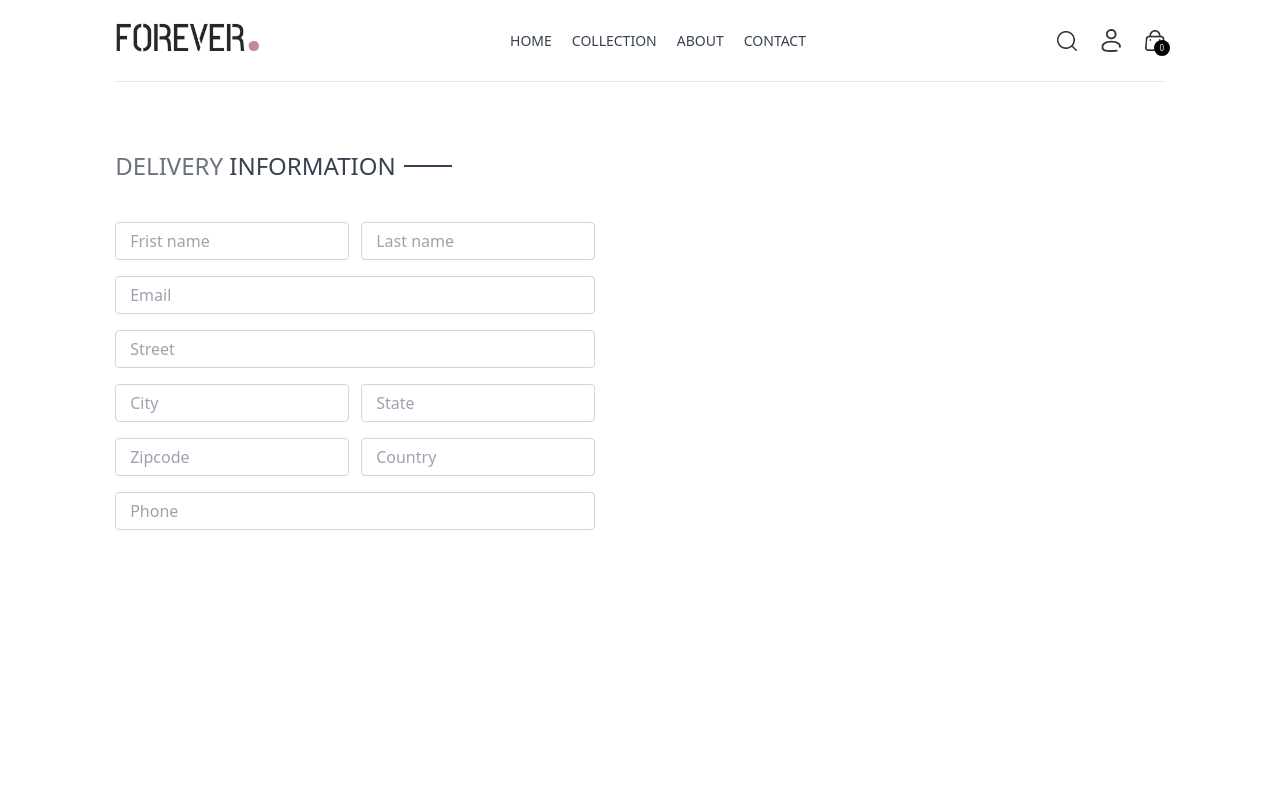
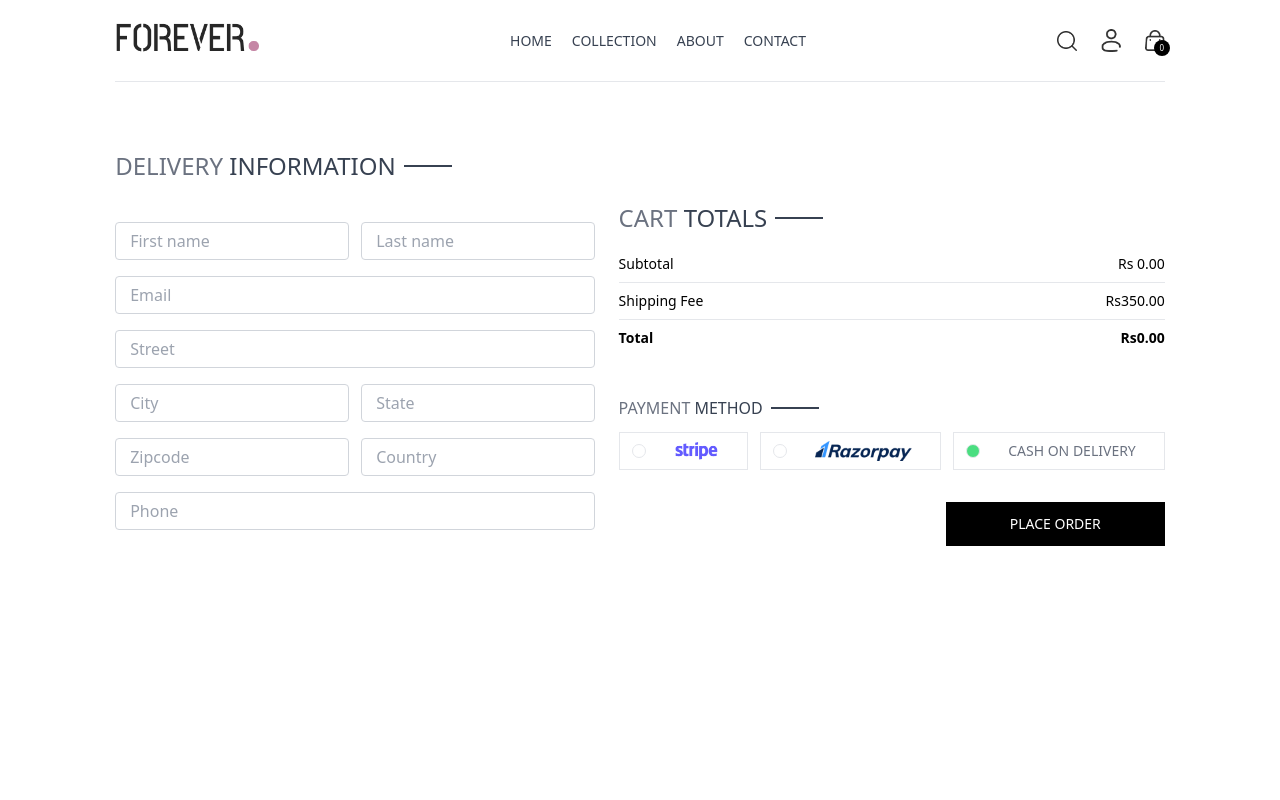
Before and after one commit to nipunnishamaheeka/E-Commerce-WebSite, a React (Vite) app in the folder frontEnd/: page /place-order in a window 1280 px wide. Shown: the top 800 px of the page. Built offline with nearby package versions, Linux system fonts and the light colour scheme.

Commit message:
delivery information form and payment method selection

```diff
--- a/frontEnd/src/pages/PlaceOrder.jsx
+++ b/frontEnd/src/pages/PlaceOrder.jsx
@@ -1,70 +1,132 @@
-import React from 'react'
-import Title from '../components/Title'
+import React, { useContext, useState } from "react";
+import Title from "../components/Title";
+import CartTotal from "../components/CartTotal";
+import { assets } from "../assets/assets";
+import { ShopContext } from "../context/ShopContext";
 
 const PlaceOrder = () => {
+  const [method, setMethod] = useState("cod");
+  const { navigate } = useContext(ShopContext);
 
   return (
     <div className="flex flex-col sm:flex-row justify-between gap-4 pt-5 sm:pt-14 min-h-[80vh] border-t">
-      {/* left-Side */}
+      {/* Left-Side */}
       <div className="flex flex-col gap-4 w-full sm:max-w-[480px]">
         <div className="text-xl sm:text-2xl my-3">
-          <Title text1={"DELIVERY "} text2={"INFORMATION"} />
+          <Title text1="DELIVERY " text2="INFORMATION" />
         </div>
         <div className="flex gap-3">
           <input
-            className="border border-gray-300 rounded py-1.5 px-3.5 w-full "
+            className="border border-gray-300 rounded py-1.5 px-3.5 w-full"
             type="text"
-            placeholder="Frist name"
+            placeholder="First name"
           />
           <input
-            className="border border-gray-300 rounded py-1.5 px-3.5 w-full "
+            className="border border-gray-300 rounded py-1.5 px-3.5 w-full"
             type="text"
             placeholder="Last name"
           />
         </div>
         <input
-          className="border border-gray-300 rounded py-1.5 px-3.5 w-full "
+          className="border border-gray-300 rounded py-1.5 px-3.5 w-full"
           type="text"
           placeholder="Email"
         />
         <input
-          className="border border-gray-300 rounded py-1.5 px-3.5 w-full "
+          className="border border-gray-300 rounded py-1.5 px-3.5 w-full"
           type="text"
           placeholder="Street"
         />
         <div className="flex gap-3">
           <input
-            className="border border-gray-300 rounded py-1.5 px-3.5 w-full "
+            className="border border-gray-300 rounded py-1.5 px-3.5 w-full"
             type="text"
             placeholder="City"
           />
           <input
-            className="border border-gray-300 rounded py-1.5 px-3.5 w-full "
+            className="border border-gray-300 rounded py-1.5 px-3.5 w-full"
             type="text"
             placeholder="State"
           />
         </div>
         <div className="flex gap-3">
           <input
-            className="border border-gray-300 rounded py-1.5 px-3.5 w-full "
+            className="border border-gray-300 rounded py-1.5 px-3.5 w-full"
             type="text"
             placeholder="Zipcode"
           />
           <input
-            className="border border-gray-300 rounded py-1.5 px-3.5 w-full "
+            className="border border-gray-300 rounded py-1.5 px-3.5 w-full"
             type="text"
             placeholder="Country"
           />
         </div>
         <input
-          className="border border-gray-300 rounded py-1.5 px-3.5 w-full "
+          className="border border-gray-300 rounded py-1.5 px-3.5 w-full"
           type="number"
           placeholder="Phone"
         />
       </div>
 
+      {/* Right-Side */}
+      <div className="mt-8">
+        <div className="mt-8 min-w-80">
+          <CartTotal />
+        </div>
+        <div className="mt-12">
+          <Title text1="PAYMENT " text2="METHOD" />
+          <div className="flex gap-3 flex-col lg:flex-row">
+            <div
+              onClick={() => setMethod("stripe")}
+              className="flex items-center gap-3 border p-2 px-3 cursor-pointer"
+            >
+              <p
+                className={`min-w-3.5 h-3.5 border rounded-full ${
+                  method === "stripe" ? "bg-green-400" : ""
+                }`}
+              ></p>
+              <img
+                className="h-5 mx-4"
+                src={assets.stripe_logo}
+                alt="Stripe Logo"
+              />
+            </div>
+            <div
+              onClick={() => setMethod("razorpay")}
+              className="flex items-center gap-3 border p-2 px-3 cursor-pointer"
+            >
+              <p
+                className={`min-w-3.5 h-3.5 border rounded-full ${
+                  method === "razorpay" ? "bg-green-400" : ""
+                }`}
+              ></p>
+              <img
+                className="h-5 mx-4"
+                src={assets.razorpay_logo}
+                alt="Razorpay Logo"
+              />
+            </div>
+            <div
+              onClick={() => setMethod("cod")}
+              className="flex items-center gap-3 border p-2 px-3 cursor-pointer"
+            >
+              <p
+                className={`min-w-3.5 h-3.5 border rounded-full ${
+                  method === "cod" ? "bg-green-400" : ""
+                }`}
+              ></p>
+              <p className="text-gray-500 text-sm font-medium mx-4">
+                CASH ON DELIVERY
+              </p>
+            </div>
+          </div>
+          <div className="w-full text-end mt-8">
+            <button onClick={()=>navigate('/orders')} className="bg-black text-white px-16 py-3 text-sm">PLACE ORDER</button>
+          </div>
+        </div>
+      </div>
     </div>
   );
-}
+};
 
-export default PlaceOrder
+export default PlaceOrder;
```
